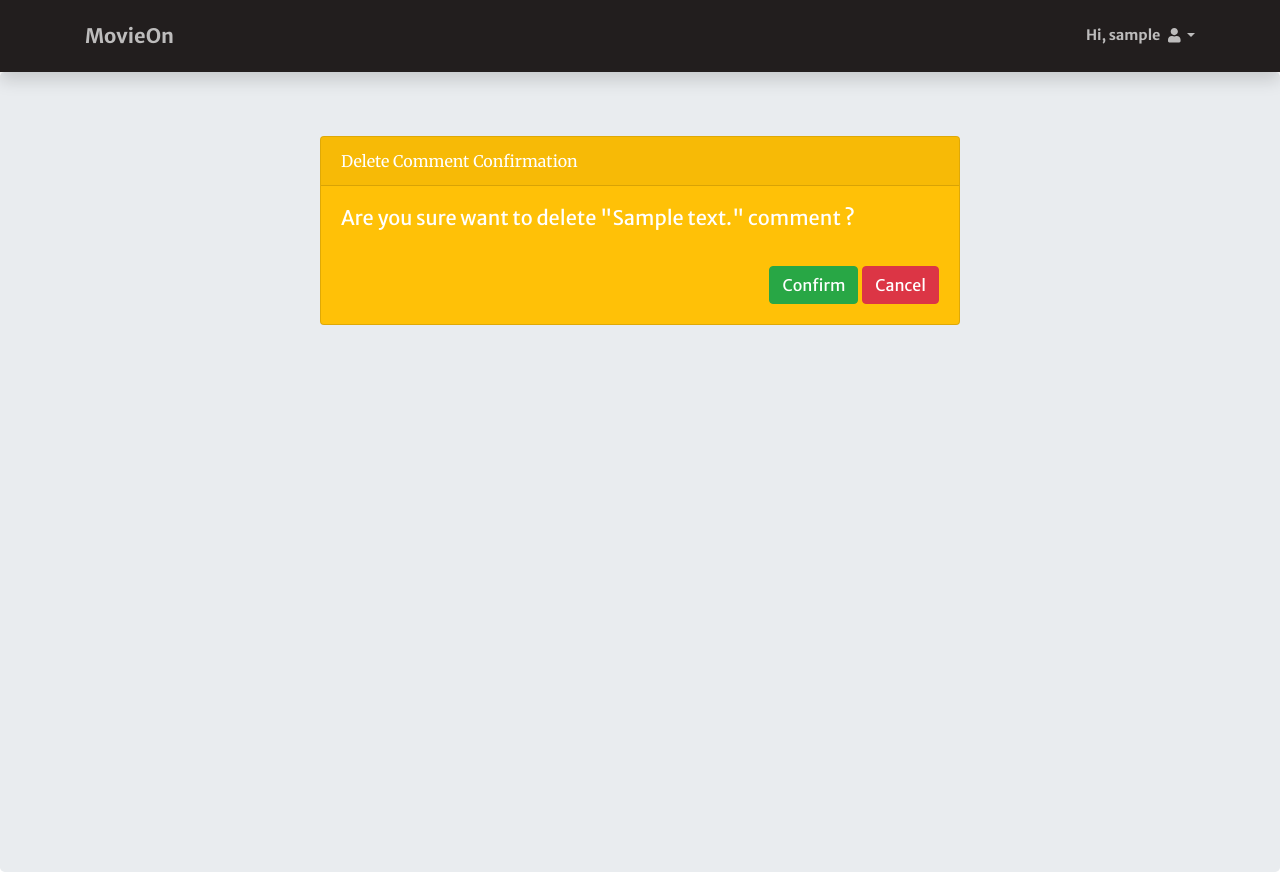
After one commit to samleonnn/MovieOn, a Django app: page /movie/1/comment/delete/1 in a window 1280 px wide. The commit adds this page. Run offline with Django 3.2, Linux system fonts and the light colour scheme; a user stored in the database is signed in; tables that the repository leaves empty hold one stand-in row (values such as "Sample post"); some libraries are stand-ins or nearby versions.

Commit message:
Additional : Delete Comment

```diff
--- a/MovieOn/controllers/comment_controller.py
+++ b/MovieOn/controllers/comment_controller.py
@@ -0,0 +1,21 @@
+from django.shortcuts import redirect, render
+from django.http import HttpResponse, HttpResponseRedirect
+from django.contrib.auth.decorators import login_required
+from django.urls import reverse
+from MovieOn.models.comment import Comment
+
+@login_required
+def delete_comment(request, comment_id, imdb_id):
+    comment = Comment.objects.get(pk=comment_id)
+
+    if comment.user == request.user:
+        if request.method == 'POST':
+            comment.delete()
+            return redirect('details_movie', imdb_id)
+    else:
+        return redirect('details_movie', imdb_id)
+    context = {
+        'comment': comment,
+        'imdb_id': imdb_id,
+    }
+    return render(request, 'comment/comment_delete_form.html', context=context)
--- a/MovieOn/controllers/director_controller.py
+++ b/MovieOn/controllers/director_controller.py
@@ -3,7 +3,6 @@ from MovieOn.models.director import Director
 from MovieOn.models.genre import Genre
 from django.forms.models import model_to_dict
 from django.http import HttpResponse, HttpResponseRedirect
-from django.shortcuts import render
 from django.urls import reverse
 from django.contrib.auth.decorators import login_required
 from MovieOn.forms import DirectorForm
--- /dev/null
+++ b/MovieOn/templates/comment/comment_delete_form.html
@@ -0,0 +1,53 @@
+{% extends "base_generic.html" %}
+
+{% block title %}<title>MovieOn | Delete Comment</title>{% endblock %}
+
+{% block navbar %}
+        <nav class="navbar navbar-expand-lg navbar-light fixed-top py-3 navbar-scrolled" id="mainNav">
+            <div class="container">
+                <a class="navbar-brand js-scroll-trigger" href="{% url 'index' %}">MovieOn</a>
+                <button class="navbar-toggler navbar-toggler-right" type="button" data-toggle="collapse" data-target="#navbarResponsive" aria-controls="navbarResponsive" aria-expanded="false" aria-label="Toggle navigation"><span class="navbar-toggler-icon"></span></button>
+                <div class="collapse navbar-collapse" id="navbarResponsive">
+                    <ul class="navbar-nav ml-auto my-2 my-lg-0">
+                        <div>
+                            {% if user.is_authenticated %}
+                                <li class="nav-item dropdown">
+                                    <a class="dropdown-toggle nav-link js-scroll-trigger" data-toggle="dropdown" href="#">Hi, {{ user.get_username }} &nbsp;&nbsp;<i class="fa fa-user m-l-5" aria-hidden="true"></i>
+                                    <span class="caret"></span></a>
+                                    <ul class="dropdown-menu">
+                                        <li><a class="nav-link js-scroll-trigger" href="#" id="buttona">Profile</a></li><p></p>
+                                        <li><a class="nav-link js-scroll-trigger" href="{% url 'logout' %}?next={{ request.path }}" id="buttona">Log Out</a></li>
+                                    </ul>
+                                </li>
+                            {% else %}
+                                {% if 'login' in request.path %}
+                                    <li class="nav-item"><a class="nav-link js-scroll-trigger" href="{% url 'login' %}?next={{ '/' }}" id="buttona">Log In</a></li>
+                                {% else %}
+                                    <li class="nav-item"><a class="nav-link js-scroll-trigger" href="{% url 'login' %}?next={{ request.path }}" id="buttona">Log In</a></li>
+                                {% endif %}
+                            {% endif %}
+                        </div>
+                    </ul>
+                </div>
+            </div>
+        </nav>
+        <br><br>
+{% endblock %}
+
+{% block content %}
+<br>
+<div class="jumbotron" style="background-color: #e9ecef; height: 100vh; overflow-y: hidden;">
+    <div class="card text-white bg-warning mb-3" style="max-width: 40rem; margin: 0 auto; margin-bottom: 10px;">
+        <div class="card-header">Delete Comment Confirmation</div>
+        <div class="card-body">
+            <h5 class="card-title">Are you sure want to delete "{{ comment.body }}" comment ?</h5>
+            <br>
+            <form action="" method="POST" class="float-right">
+                {% csrf_token %}
+                <input type="submit" value="Confirm" class="btn btn-success"/>
+                <a href="{% url 'details_movie' imdb_id=imdb_id %}" class="btn btn-danger">Cancel</a>
+            </form>
+        </div>
+    </div>
+</div>
+{% endblock %}
--- a/MovieOn/templates/movie/movie_details.html
+++ b/MovieOn/templates/movie/movie_details.html
@@ -119,7 +119,7 @@
                     {% if user.is_authenticated %}
                         {% if comment.user == user %}
                             <div class="float-right">
-                                <a href="#">Edit</a> | <a href="#">Delete</a>
+                                <a href="#"><i class="fa fa-edit m-l-5" aria-hidden="true"></i></a> | <a href="{% url 'delete_comment' movie_data.imdbID comment.id %}"><i class="fa fa-trash m-l-5" aria-hidden="true"></i></a>
                             </div>
                             <!---masih belum tau gimana caranya-->
                             {% if type == 'edit' %}
--- a/MovieOn/urls.py
+++ b/MovieOn/urls.py
@@ -4,15 +4,16 @@ from MovieOn.controllers import homepage_controller, director_controller, genre_
 
 urlpatterns = [
     path('', homepage_controller.index, name='index'),
-    path('register', registration_controller.index, name='register'),
+    path('register/', registration_controller.index, name='register'),
     path('movie/', movie_controller.index, name='movies'),
     path('movie/<query>/page/<page_number>', movie_controller.pagination, name='pagination'),
     path('movie/<imdb_id>', movie_controller.movie_details, name='details_movie'),
-    path('directors/', director_controller.index, name='directors'),
+    path('director/', director_controller.index, name='directors'),
     path('genre/<slug:genre_slug>', genre_controller.index, name='genres'),
-    path('movies/add', movie_controller.add_movie, name='add_movie'),
-    path('movies/edit/<int:movie_id>', movie_controller.edit_movie, name='edit_movie'),
-    path('director/add', director_controller.add_director, name='add_director'),
-    path('director/edit/<int:director_id>', director_controller.edit_director, name='edit_director'),
-    path('director/delete/<int:director_id>', director_controller.delete_director, name='delete_director'),
+    # path('movies/add', movie_controller.add_movie, name='add_movie'),
+    # path('movies/edit/<int:movie_id>', movie_controller.edit_movie, name='edit_movie'),
+    # path('director/add', director_controller.add_director, name='add_director'),
+    # path('director/edit/<int:director_id>', director_controller.edit_director, name='edit_director'),
+    # path('director/delete/<int:director_id>', director_controller.delete_director, name='delete_director'),
+    path('movie/<imdb_id>/comment/delete/<comment_id>', comment_controller.delete_comment, name='delete_comment'),
 ]
```
Also changed, not shown: templates/registration/login.html (+31 -0 lines), MovieOn/templates/comment/comment_edit_form.html (added).
